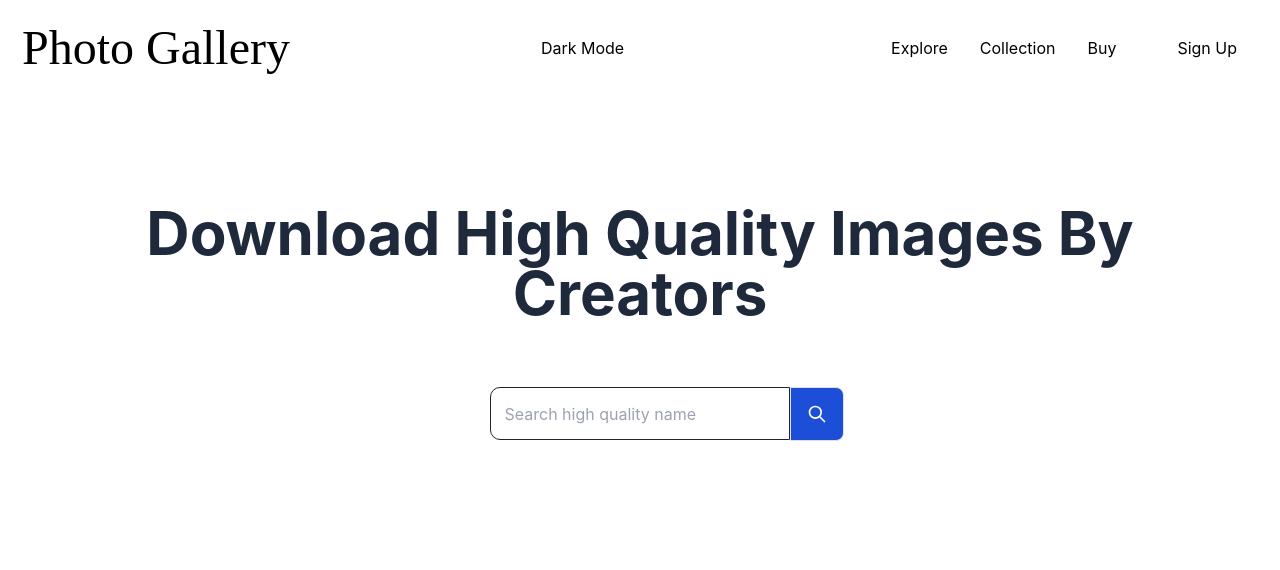
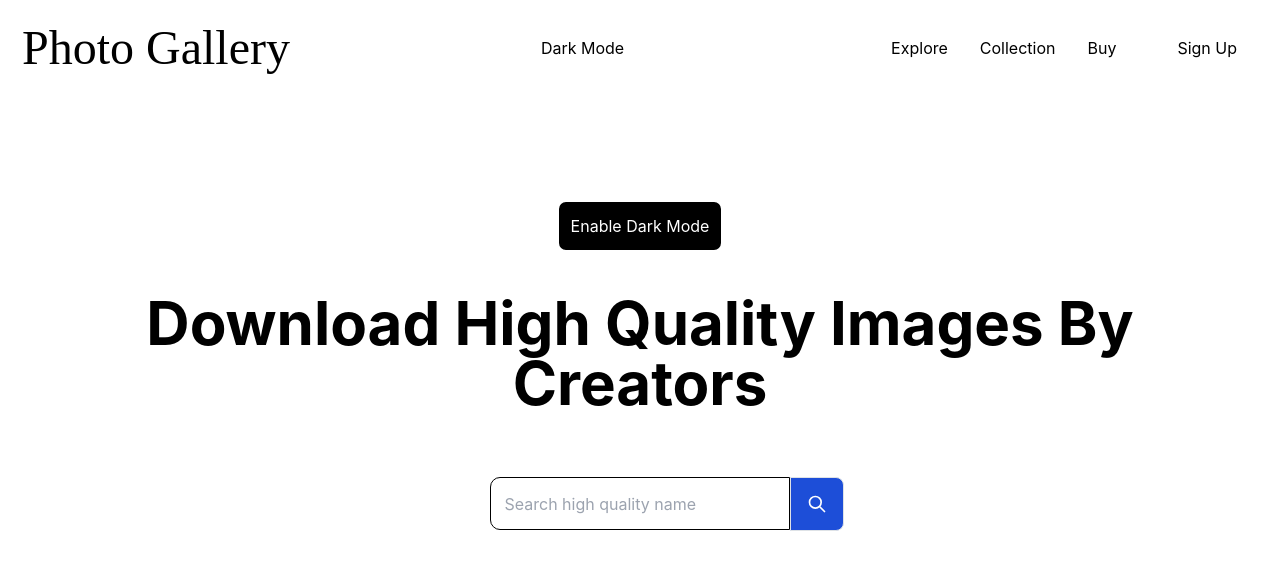
Before and after one commit to nikitaawasarmol/Image-Gallery, a React (Create React App) app: page / in a window 1280 px wide. Shown: the top 570 px of the page. Built offline with nearby package versions, Linux system fonts and the light colour scheme.

Commit message:
dark mode feature

```diff
--- a/src/components/header/Header.js
+++ b/src/components/header/Header.js
@@ -1,10 +1,9 @@
-import React from 'react'
+import React, { useState } from 'react'
 import Search from './Search'
 import styled from "styled-components";
-
+// import toggleStyle from "NavBar.js"
 
 const Heading = styled.div`
-  background-color: white;
   /* height: 200px; */
   /* width: 100%; */
   text-align: center;
@@ -14,10 +13,43 @@ const Heading = styled.div`
   padding: 100px;
   `
 function Header() {
+  const [myStyle, setMyStyle] = useState(
+ {
+    backgroundColor: 'white',
+    color: 'black'
+  })
+
+  const [btntext, setBtntext] = useState("Enable Dark Mode")
+
+  const toggleStyle = () => {
+    if(myStyle.color === 'black') {
+        setMyStyle({
+          color:'white',
+          backgroundColor: 'black'
+        })
+        setBtntext("Enable Light Mode")
+    }
+    else {
+      setMyStyle({
+        color:'black',
+        backgroundColor: 'white',
+      })
+      setBtntext("Enable Dark Mode")
+    }
+}
+
   return (
+
     <div>
-     <Heading>
-       <h1 className="font-bold text-3xl md:text-4xl lg:text-6xl my-10 lg:mt-2 lg:mb-16 text-slate-800 capitalize">
+
+     <Heading style={myStyle}>
+     <button onClick={toggleStyle} className="lg:mt-1 " style = {{
+      border: 'solid',
+      borderRadius: "10px",
+      backgroundColor: "black", color: "white" , padding: "12px"}}>
+      {btntext}
+      </button>
+       <h1 className="font-bold text-3xl md:text-4xl lg:text-6xl my-10 lg:mt-10 lg:mb-16  capitalize">
          Download High Quality Images by creators
         </h1>
         <Search />
```
